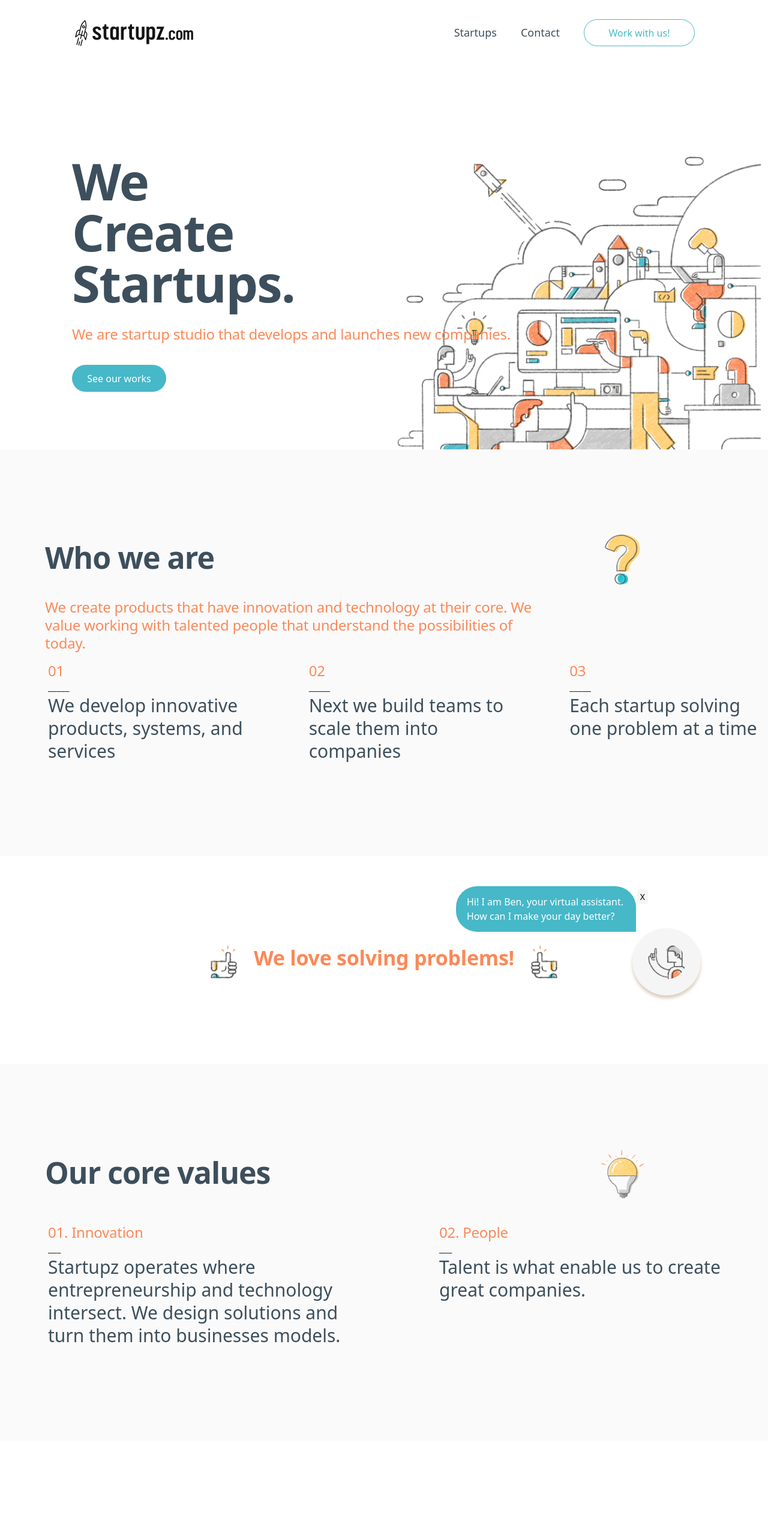
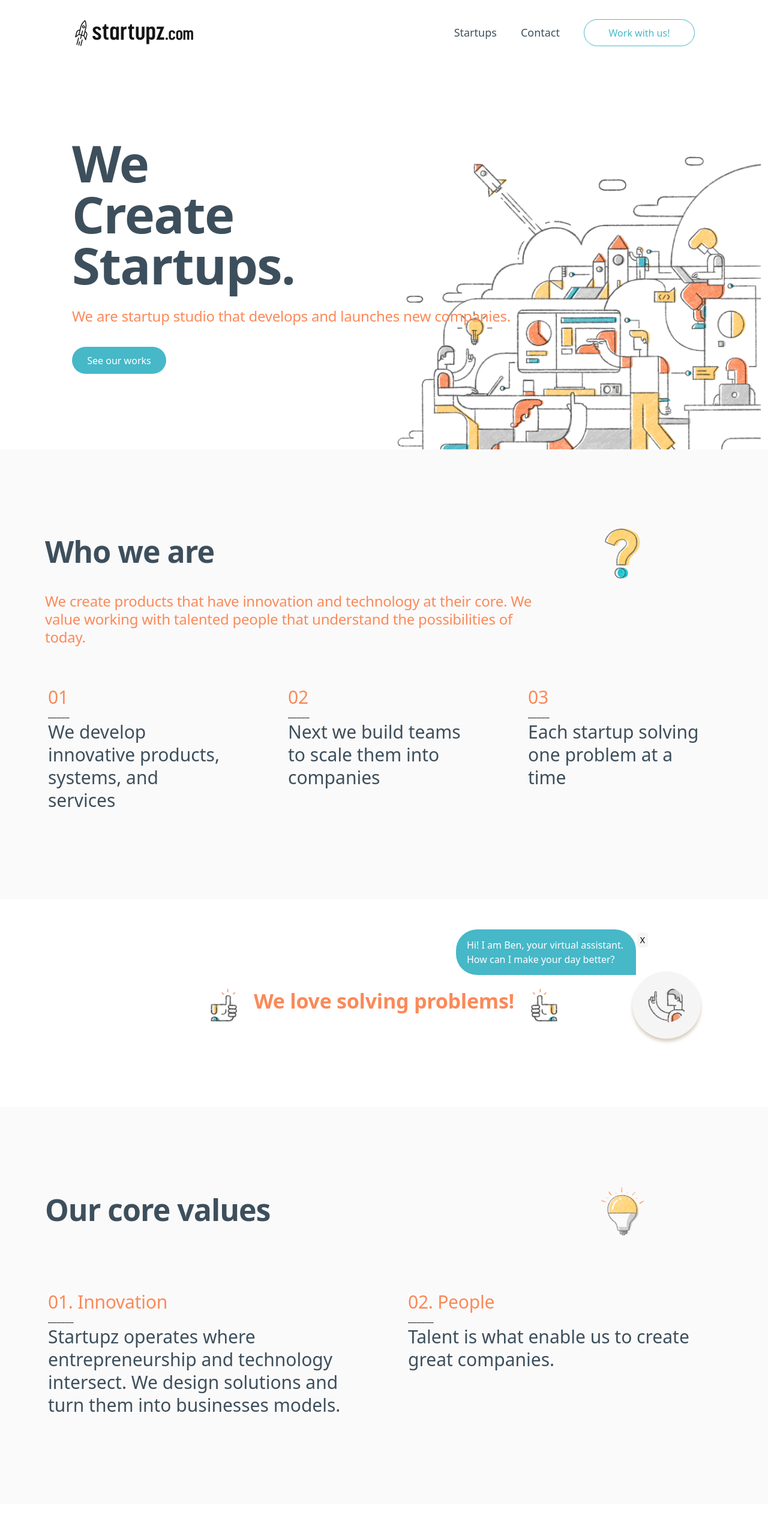
Before and after one commit to Avler/StartupzTask, a React (Vite) app: page / in a window 1280 px wide. Shown: the top 2545 px of the page at 60% size. Built offline with nearby package versions, Linux system fonts and the light colour scheme.

Commit message:
changes9

```diff
--- a/src/common/components/DescriptionSection/DescriptionSection.tsx
+++ b/src/common/components/DescriptionSection/DescriptionSection.tsx
@@ -44,7 +44,7 @@ const DescriptionSection: React.FC<DescriptionSectionProps> = ({ title, descript
 
 const ContainerBox = styled(Container)`
   background: #fbfafa;
-  padding: 140px 0px;
+  padding: 130px 0px;
 `;
 
 const StyledContTitle = styled(Col)`
@@ -85,6 +85,8 @@ const StyledRow = styled(Row)`
   flex-direction: column;
   @media (min-width: 1200px) {
     flex-direction: row;
+
+    max-width: 1200px;
   }
 `;
 const StyledItemDescriptionCont = styled.div`
@@ -100,5 +102,8 @@ const StyledItemDescriptionCont = styled.div`
 const PageWrapper = styled.div`
   max-width: 1440px;
   margin: auto;
+  display: flex;
+  flex-direction: column;
+  gap: 54px;
 `;
 export default DescriptionSection;
--- a/src/common/style/commonStyle.scss
+++ b/src/common/style/commonStyle.scss
@@ -38,7 +38,7 @@
 }
 .number-orange {
   color: #fb8958;
-  font-size: 24px;
+  font-size: 30px;
   line-height: 30px; // 125%
   letter-spacing: -0.24px;
   margin: 0px;
--- a/src/pages/home/components/HeroSection/HeroSection.tsx
+++ b/src/pages/home/components/HeroSection/HeroSection.tsx
@@ -31,9 +31,10 @@ export default HeroSection;
 
 const ContainerBox = styled(Container)`
   min-height: 640px;
-  padding-top: 150px;
+  padding-top: 120px;
   padding-bottom: 30px;
   padding-left: 120px;
+  position: relative;
   @media (max-width: 1200px) {
     padding-left: 0px;
     padding-top: 80px;
@@ -61,6 +62,7 @@ const StyledImageBox = styled(Col)`
   z-index: 0;
   position: absolute;
   right: 0;
+  bottom: 0;
   max-width: 705px;
 
   @media (max-width: 1200px) {
--- a/src/pages/home/home.tsx
+++ b/src/pages/home/home.tsx
@@ -43,11 +43,15 @@ const home = () => {
         items={[
           {
             title: '01. Innovation',
-            divider: '___',
+            divider: '______',
             description:
               'Startupz operates where entrepreneurship and technology intersect. We design solutions and turn them into businesses models.',
           },
-          { title: '02. People', divider: '___', description: 'Talent is what enable us to create great companies.' },
+          {
+            title: '02. People',
+            divider: '______',
+            description: 'Talent is what enable us to create great companies.',
+          },
         ]}
       />
       <div ref={ourWorksRef}>
```
